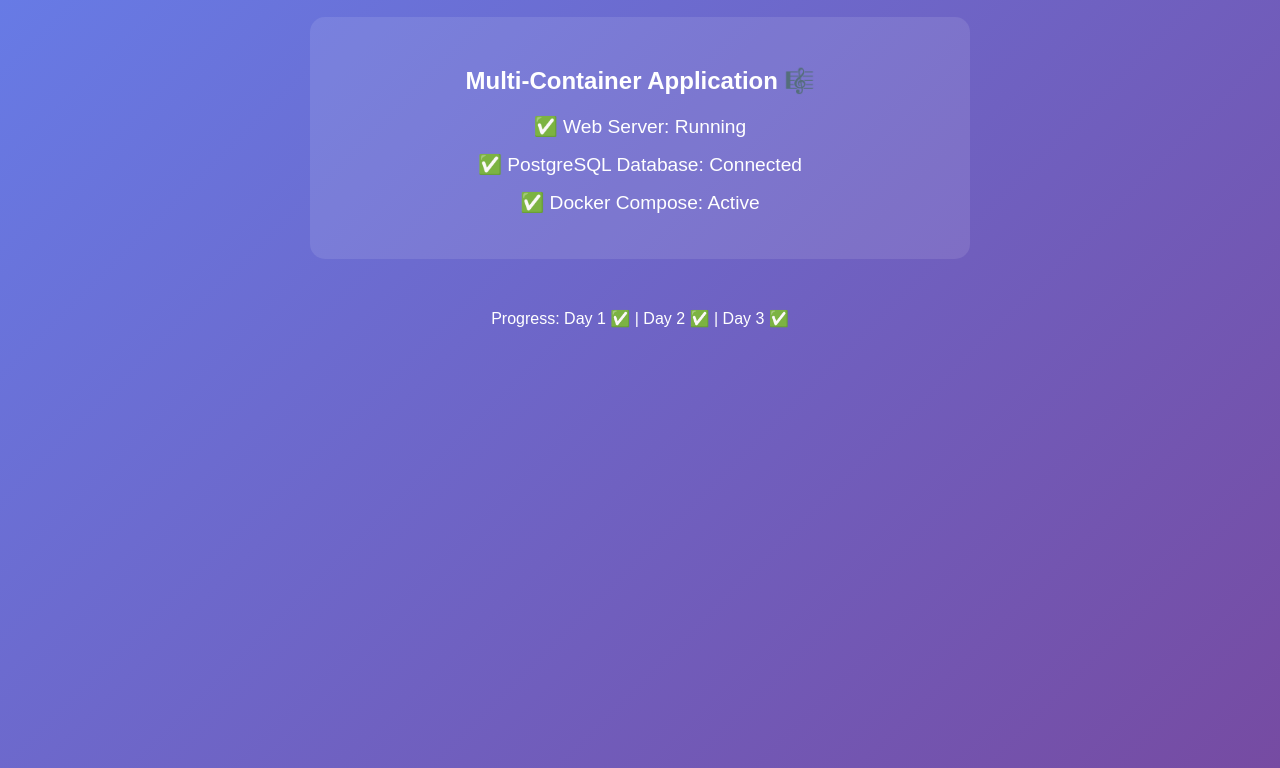
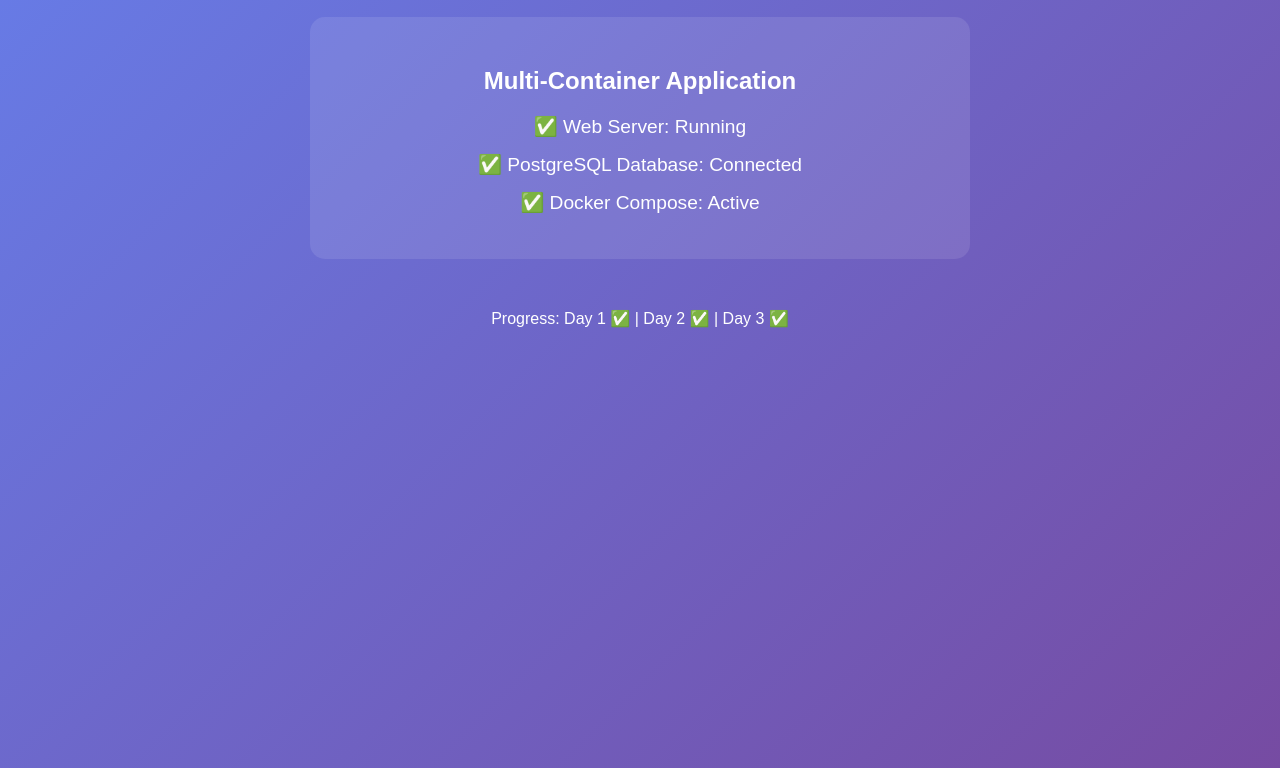
Before and after one commit to Sindhukota16/devops-webapp-pipeline, a plain HTML site: page index.html in a window 1280 px wide. Shown: the part 148-916 px from the top of the page. Drawn offline with Linux system fonts and the light colour scheme.

```diff
--- a/index.html
+++ b/index.html
@@ -27,7 +27,7 @@
 <body>
     <h1> LIVE ON RENDER </h1>
     <div class="container">
-        <h2>Multi-Container Application 🎼</h2>
+        <h2>Multi-Container Application </h2>
         <div class="status">✅ Web Server: Running</div>
         <div class="status">✅ PostgreSQL Database: Connected</div>
         <div class="status">✅ Docker Compose: Active</div>
```
